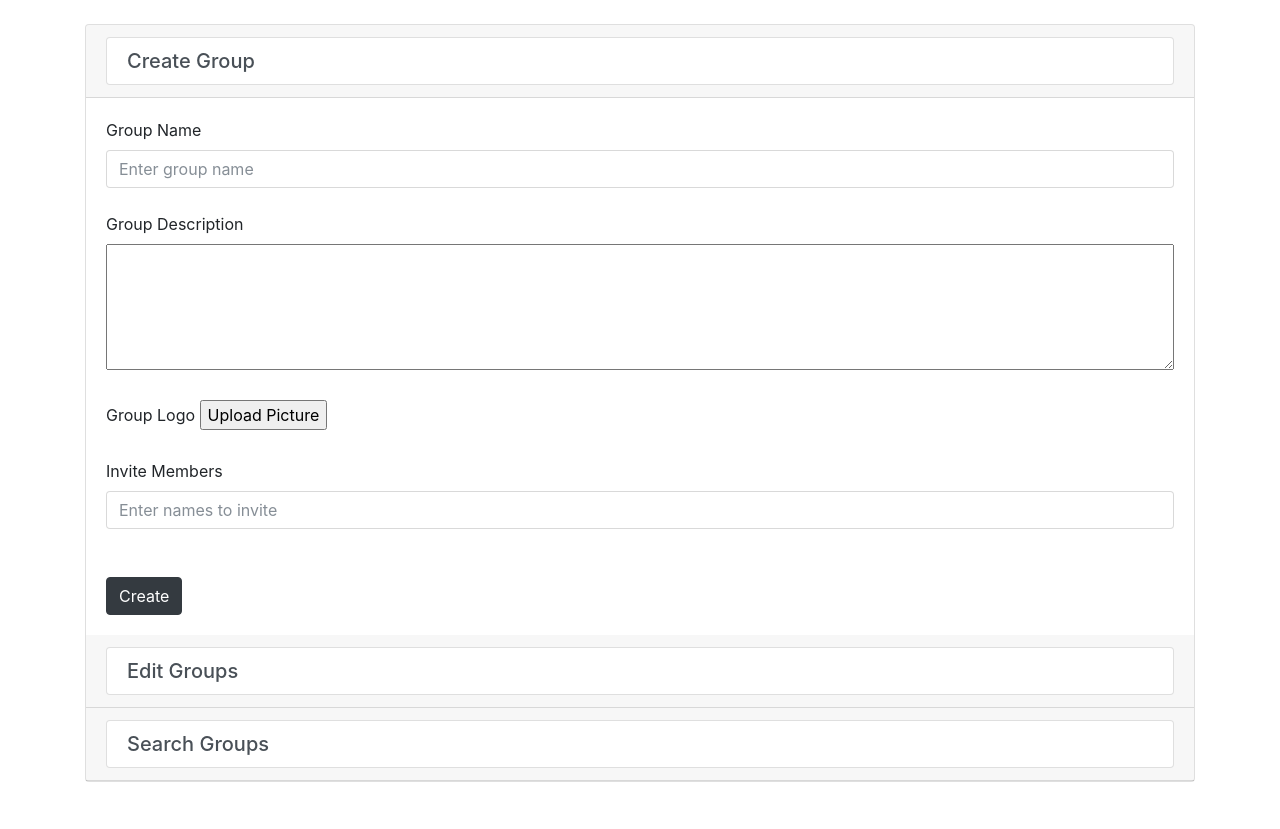
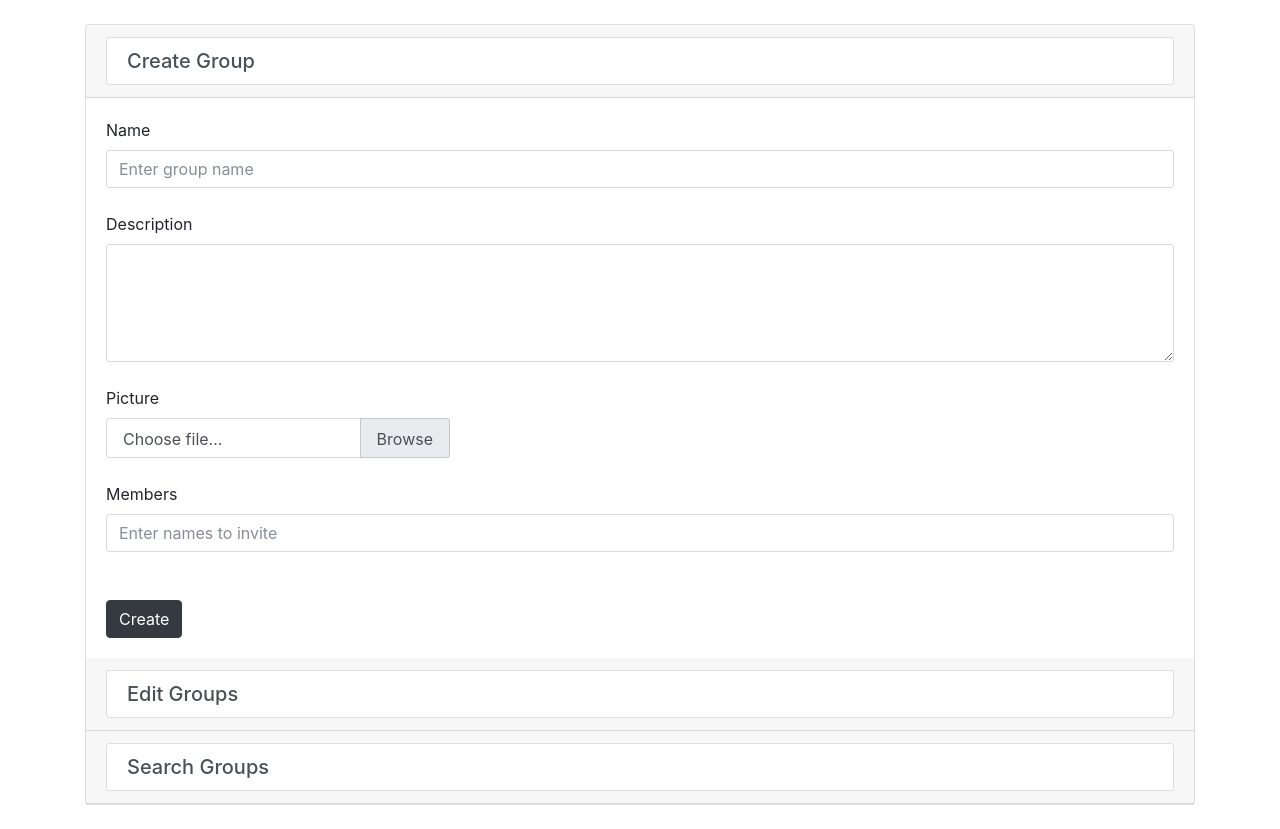
Before and after one commit to cfreshman/clippy, a Django app: page /gather/manager/ in a window 1280 px wide. Shown: the part 56-885 px from the top of the page. Before the commit the page ends 838 px from the top, so only its background shows below. Run offline with Django 3.2, Linux system fonts and the light colour scheme; data comes from the database, SQL or seed files in the repository; some libraries are stand-ins or nearby versions.

Commit message:
Cleaned up css

```diff
--- a/clippy/gather/static/css/styles.css
+++ b/clippy/gather/static/css/styles.css
@@ -1,8 +1,3 @@
-#header {
-	padding-left: 0;
-	padding-right: 0;
-}
-
 .search-box {
 	position: relative;
 }
@@ -73,13 +68,20 @@
 	margin-top: 0;
 }
 
+.member-icon {
+	padding: .5rem;
+}
+.member-icon img {
+	width: 5rem;
+	height: 5rem;
+	border-radius: .25rem;
+	object-fit: cover;
+	cursor: pointer;
+}
+
 .spaced {
 	margin-top: 1.5rem;
 	margin-bottom: 1.5rem;
-}
-
-.text-large {
-	width: 100%;
 }
 
 #event-feed .card .card-img-top {
@@ -108,7 +110,6 @@
 
 .img-thumbnail {
 	width: 10rem;
-	margin: 0.5rem;
 }
 
 .btn-light {
@@ -119,17 +120,6 @@
 	object-fit: cover;
 }
 
-.member-icon {
-	padding: .5rem;
-}
-.member-icon img {
-	width: 5rem;
-	height: 5rem;
-	border-radius: .25rem;
-	object-fit: cover;
-	cursor: pointer;
-}
-
 .card-title:last-child {
 	margin-bottom: 0;
 }
--- a/clippy/gather/templates/manager.html
+++ b/clippy/gather/templates/manager.html
@@ -12,16 +12,21 @@
         </div>
         <div id="collapseOne" class="collapse show" role="tabpanel" aria-labelledby="headingOne" data-parent="#accordion">
           <div class="card-body">
-            <label>Group Name</label>
+            <label>Name</label>
             <input type="text" class="form-control" placeholder="Enter group name">
             <br>
-            <label>Group Description</label>
-            <textarea class="text-large" rows="5"></textarea>
-            <br><br>
-            <label>Group Logo</label>
-            <button>Upload Picture</button>
-            <br><br>
-            <label>Invite Members</label>
+            <label>Description</label>
+            <textarea class="form-control" rows="5"></textarea>
+            <br>
+            <label>Picture</label>
+            <div>
+              <label class="custom-file">
+                <input type="file" id="file" class="custom-file-input">
+                <span class="custom-file-control"></span>
+              </label>
+            </div>
+            <br>
+            <label>Members</label>
             <input type="text" class="form-control" placeholder="Enter names to invite">
             <br><br>
             <button type="button" class="btn btn-dark">Create</button>
--- a/clippy/gather/templates/settings.html
+++ b/clippy/gather/templates/settings.html
@@ -12,7 +12,7 @@
       <div class="input-group">
         <div class="form-group">
           {% load static %}
-          <img class="img-thumbnail" src="{{ viewer.picture.url }}">
+          <img class="img-thumbnail mb-2" src="{{ viewer.picture.url }}">
           <br>
           <input type="file" class="form-control-file" id="exampleInputFile" aria-describedby="fileHelp">
           <br>
```
